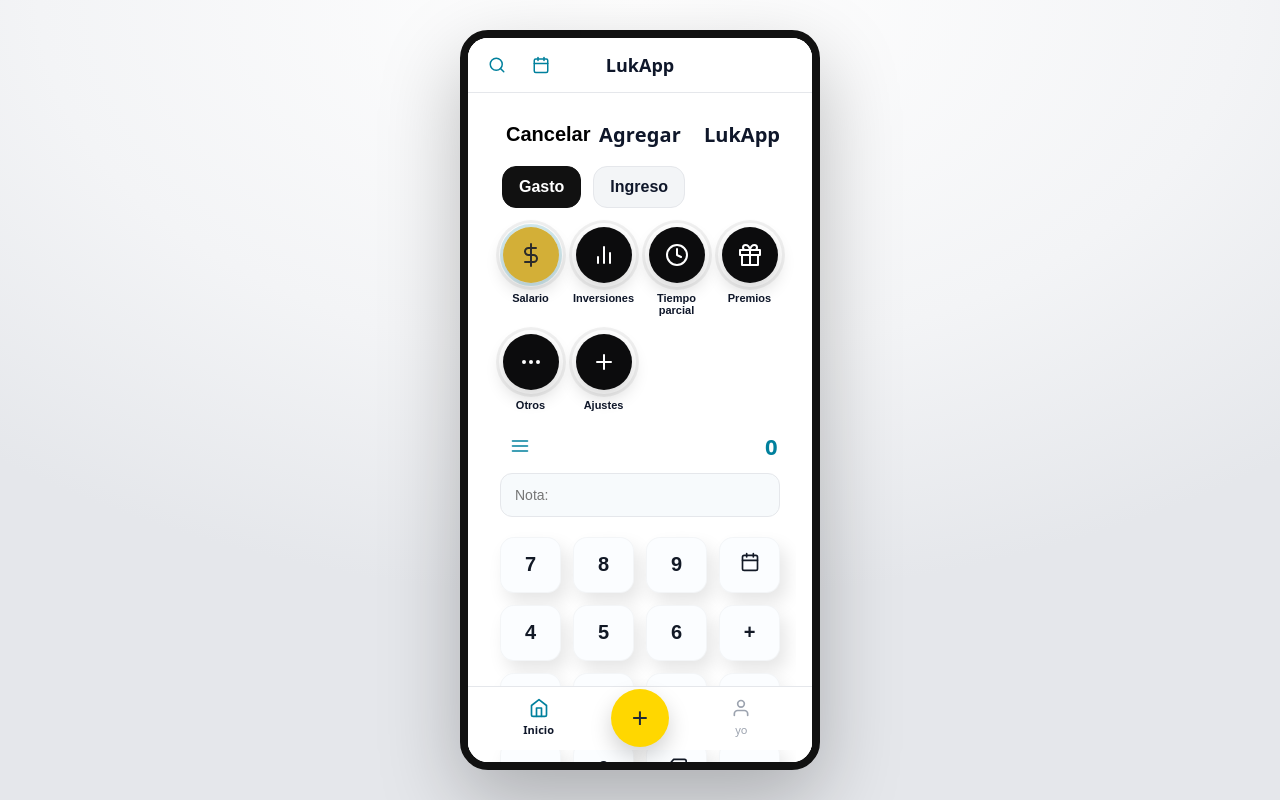
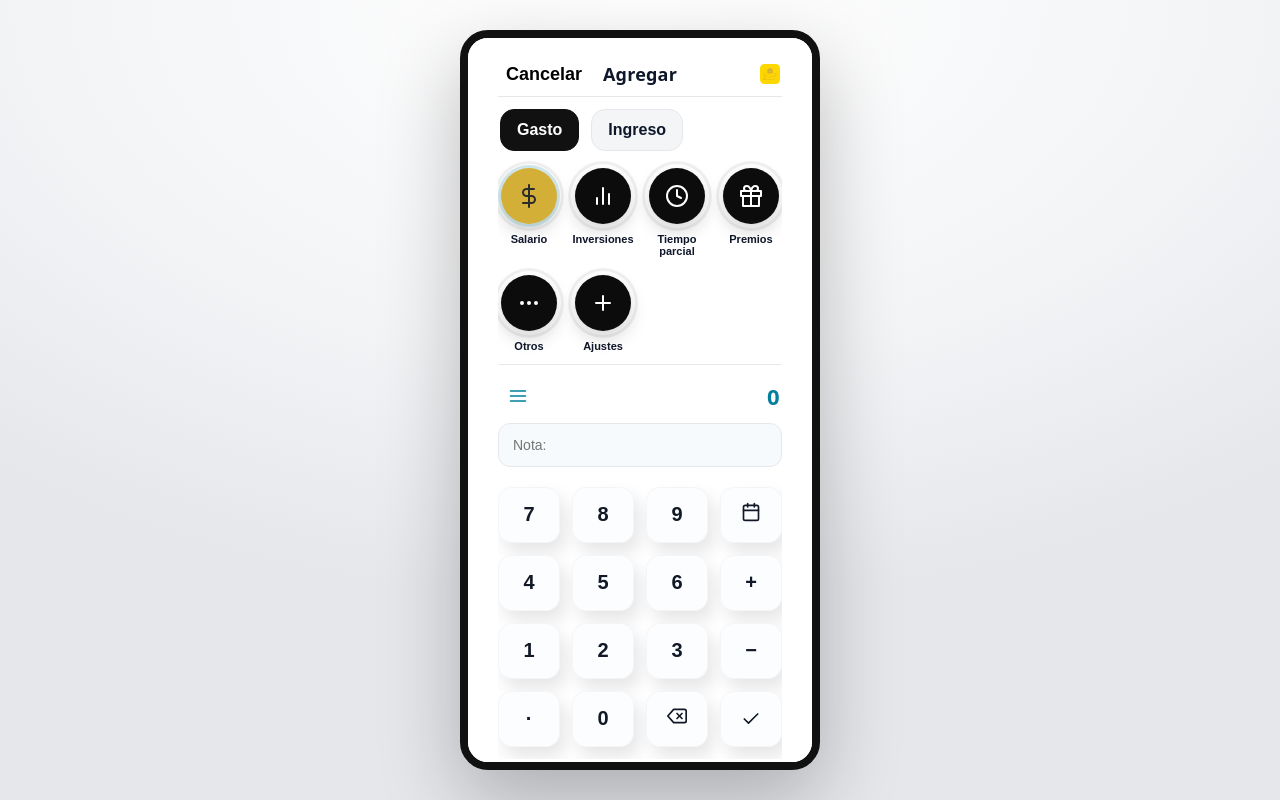
Before and after one commit to marianaUrrego/app_hibrida, a React (Vite) app: page / in a window 1280 px wide. Both pictures are taken after a click on the button "Agregar". Built offline with nearby package versions, Linux system fonts and the light colour scheme.

Commit message:
Agregar gastos terminado

```diff
--- a/src/pages/Add.jsx
+++ /dev/null
@@ -1,166 +0,0 @@
-import { useState } from "react";
-import s from "../styles/Add.module.scss";
-import {
-  FiDollarSign,
-  FiBarChart2,
-  FiClock,
-  FiGift,
-  FiMoreHorizontal,
-  FiPlus,
-  FiMenu,
-  FiCalendar,
-  FiDelete,
-  FiCheck,
-} from "react-icons/fi";
-
-const CATS = [
-  { key: "salary", label: "Salario", Icon: FiDollarSign },
-  { key: "inv", label: "Inversiones", Icon: FiBarChart2 },
-  { key: "part", label: "Tiempo\nparcial", Icon: FiClock },
-  { key: "prize", label: "Premios", Icon: FiGift },
-  { key: "other", label: "Otros", Icon: FiMoreHorizontal },
-  { key: "more", label: "Ajustes", Icon: FiPlus },
-];
-
-export default function Add({ onCancel }) {
-  const [type, setType] = useState("gasto"); // 'gasto' | 'ingreso'
-  const [cat, setCat] = useState("salary");
-  const [note, setNote] = useState("");
-  const [amount, setAmount] = useState("0");
-
-  const press = (v) => {
-    if (v === "OK") {
-      // TODO: aquí podrías guardar la transacción antes de cerrar
-      if (onCancel) onCancel();
-      return;
-    }
-    if (v === "DEL") {
-      const next = amount.length > 1 ? amount.slice(0, -1) : "0";
-      setAmount(next.endsWith(".") ? next.slice(0, -1) : next);
-      return;
-    }
-    if (v === ".") {
-      if (!amount.includes(".")) setAmount(amount + ".");
-      return;
-    }
-    if (v === "CLR") {
-      setAmount("0");
-      return;
-    }
-    // número
-    setAmount((prev) => {
-      const clean = prev === "0" ? "" : prev;
-      const next = (clean + v).slice(0, 9);
-      return next || "0";
-    });
-  };
-
-  return (
-    <div className={s.screen}>
-      {/* Topbar inline */}
-      <div className={s.topbar}>
-        <button className={s.link} onClick={() => onCancel && onCancel()}>
-          Cancelar
-        </button>
-        <div className={s.title}>Agregar</div>
-        <div className={s.brand}>LukApp</div>
-      </div>
-
-      {/* Selector tipo */}
-      <div className={s.segmented}>
-        <button
-          className={`${s.seg} ${type === "gasto" ? s.active : ""}`}
-          onClick={() => setType("gasto")}
-        >
-          Gasto
-        </button>
-        <button
-          className={`${s.seg} ${type === "ingreso" ? s.active : ""}`}
-          onClick={() => setType("ingreso")}
-        >
-          Ingreso
-        </button>
-      </div>
-
-      {/* Categorías */}
-      <div className={s.grid}>
-        {CATS.map(({ key, label, Icon }) => (
-          <button
-          key={key}
-          className={`${s.cat} ${key === "salary" ? s.catGold : ""} ${cat === key ? s.catActive : ""}`}
-          onClick={() => setCat(key)}
-        >
-
-            <span className={s.catIcon}>
-              <Icon />
-            </span>
-            <span
-              className={s.catLabel}
-              dangerouslySetInnerHTML={{
-                __html: label.replace("\n", "<br/>"),
-              }}
-            />
-          </button>
-        ))}
-      </div>
-
-      {/* Monto */}
-      <div className={s.amountRow}>
-        <button className={s.iconBtn} aria-label="Menú">
-          <FiMenu />
-        </button>
-        <div className={s.amount}>{amount}</div>
-      </div>
-
-      {/* Nota */}
-      <div className={s.noteWrap}>
-        <input
-          className={s.note}
-          placeholder="Nota:"
-          value={note}
-          onChange={(e) => setNote(e.target.value)}
-        />
-      </div>
-
-      {/* Teclado numérico */}
-      <div className={s.pad}>
-        {/* fila 1 */}
-        <button onClick={() => press("7")}>7</button>
-        <button onClick={() => press("8")}>8</button>
-        <button onClick={() => press("9")}>9</button>
-        <button className={s.ghost} aria-label="Fecha">
-          <FiCalendar />
-        </button>
-
-        {/* fila 2 */}
-        <button onClick={() => press("4")}>4</button>
-        <button onClick={() => press("5")}>5</button>
-        <button onClick={() => press("6")}>6</button>
-        <button className={s.ghost} onClick={() => press("+")}>
-          +
-        </button>
-
-        {/* fila 3 */}
-        <button onClick={() => press("1")}>1</button>
-        <button onClick={() => press("2")}>2</button>
-        <button onClick={() => press("3")}>3</button>
-        <button className={s.ghost} onClick={() => press("-")}>
-          −
-        </button>
-
-        {/* fila 4 */}
-        <button onClick={() => press(".")}>·</button>
-        <button onClick={() => press("0")}>0</button>
-        <button className={s.ghost} onClick={() => press("DEL")}>
-          <FiDelete />
-        </button>
-        <button className={s.ok} onClick={() => press("OK")}>
-          <FiCheck />
-        </button>
-      </div>
-
-      {/* barra de gestos */}
-      <div className={s.homebar} />
-    </div>
-  );
-}
--- /dev/null
+++ b/src/pages/AddExpenses.jsx
@@ -0,0 +1,116 @@
+import { useState } from "react";
+import s from "../styles/Add.module.scss";
+import logo from "../assets/app-icon.png";
+import {
+  FiDollarSign, FiBarChart2, FiClock, FiGift, FiMoreHorizontal, FiPlus,
+  FiMenu, FiCalendar, FiDelete, FiCheck
+} from "react-icons/fi";
+
+const CATS = [
+  { key: "salary", label: "Salario", Icon: FiDollarSign },
+  { key: "inv",    label: "Inversiones", Icon: FiBarChart2 },
+  { key: "part",   label: "Tiempo\nparcial", Icon: FiClock },
+  { key: "prize",  label: "Premios", Icon: FiGift },
+  { key: "other",  label: "Otros", Icon: FiMoreHorizontal },
+  { key: "more",   label: "Ajustes", Icon: FiPlus },
+];
+
+export default function Add({ onCancel }) {
+  const [type, setType]     = useState("gasto");
+  const [cat, setCat]       = useState("salary");
+  const [note, setNote]     = useState("");
+  const [amount, setAmount] = useState("0");
+
+  const press = (v) => {
+    if (v === "OK") { onCancel?.(); return; }
+    if (v === "DEL") {
+      const next = amount.length > 1 ? amount.slice(0, -1) : "0";
+      setAmount(next.endsWith(".") ? next.slice(0, -1) : next);
+      return;
+    }
+    if (v === ".") { if (!amount.includes(".")) setAmount(amount + "."); return; }
+    if (v === "CLR") { setAmount("0"); return; }
+    setAmount((p) => (p === "0" ? "" : p) + v);
+  };
+
+  return (
+    <div className={s.screen}>
+      <div className={s.topbar}>
+        <button className={s.link} onClick={() => onCancel?.()}>Cancelar</button>
+        <div className={s.title}>Agregar</div>
+        <img src={logo} alt="LukApp" className={s.logo} />
+      </div>
+
+      <div className={s.body}>
+        <div className={s.segmented}>
+          <button
+            className={`${s.seg} ${type === "gasto" ? s.active : ""}`}
+            onClick={() => setType("gasto")}
+          >
+            Gasto
+          </button>
+          <button
+            className={`${s.seg} ${type === "ingreso" ? s.active : ""}`}
+            onClick={() => setType("ingreso")}
+          >
+            Ingreso
+          </button>
+        </div>
+
+        <div className={s.grid}>
+          {CATS.map(({ key, label, Icon }) => (
+            <button
+              key={key}
+              className={`${s.cat} ${key === "salary" ? s.catGold : ""} ${cat === key ? s.catActive : ""}`}
+              onClick={() => setCat(key)}
+            >
+              <span className={s.catIcon}><Icon /></span>
+              <span
+                className={s.catLabel}
+                dangerouslySetInnerHTML={{ __html: label.replace("\n", "<br/>") }}
+              />
+            </button>
+          ))}
+        </div>
+
+        <div className={s.divider} />
+
+        <div className={s.amountRow}>
+          <button className={s.iconBtn} aria-label="Menú"><FiMenu /></button>
+          <div className={s.amount}>{amount}</div>
+        </div>
+
+        <div className={s.noteWrap}>
+          <input
+            className={s.note}
+            placeholder="Nota:"
+            value={note}
+            onChange={(e) => setNote(e.target.value)}
+          />
+        </div>
+
+        <div className={s.pad}>
+          <button onClick={() => press("7")}>7</button>
+          <button onClick={() => press("8")}>8</button>
+          <button onClick={() => press("9")}>9</button>
+          <button className={s.ghost}><FiCalendar /></button>
+
+          <button onClick={() => press("4")}>4</button>
+          <button onClick={() => press("5")}>5</button>
+          <button onClick={() => press("6")}>6</button>
+          <button className={s.ghost}>+</button>
+
+          <button onClick={() => press("1")}>1</button>
+          <button onClick={() => press("2")}>2</button>
+          <button onClick={() => press("3")}>3</button>
+          <button className={s.ghost}>−</button>
+
+          <button onClick={() => press(".")}>·</button>
+          <button onClick={() => press("0")}>0</button>
+          <button className={s.ghost} onClick={() => press("DEL")}><FiDelete /></button>
+          <button className={s.ok} onClick={() => press("OK")}><FiCheck /></button>
+        </div>
+      </div>
+    </div>
+  );
+}
--- a/src/pages/Home.jsx
+++ b/src/pages/Home.jsx
@@ -1,22 +1,24 @@
 import React, { useState } from 'react';
 import TopBar from '../components/TopBar.jsx';
-import MonthHeader from '../components/MonthHeader.jsx';
 import EmptyState from '../components/EmptyState.jsx';
 import BottomNav from '../components/BottomNav.jsx';
 import CalendarComponent from '../components/Calendar.jsx';
-import Add from '../pages/Add.jsx';
+import AddExpenses from "../pages/AddExpenses.jsx";
+
 import layout from '../styles/Layout.module.scss';
 
 export default function Home() {
   const [showCalendar, setShowCalendar] = useState(false);
   const [showAdd, setShowAdd] = useState(false);
+
   return (
     <div className={layout.screen}>
+      {!showAdd && (
         <TopBar onCalendarClick={() => setShowCalendar(!showCalendar)} />
-
+      )}
       <main className={layout.content}>
         {showAdd ? (
-          <Add onCancel={() => setShowAdd(false)} />
+          <AddExpenses onCancel={() => setShowAdd(false)} />
         ) : (
           <>
             {showCalendar && <CalendarComponent />}
@@ -24,7 +26,7 @@
           </>
         )}
       </main>
-
+      {!showAdd && (
         <button
           className={layout.fab}
           aria-label="Agregar"
@@ -32,8 +34,8 @@
         >
           +
         </button>
-
-      <BottomNav />
+      )}
+      {!showAdd && <BottomNav />}
     </div>
   );
 }
--- a/src/styles/Add.module.scss
+++ b/src/styles/Add.module.scss
@@ -1,185 +1,111 @@
 @use './variables' as *;
 
-/* ================== Layout ================== */
+/* ===== Layout general ===== */
 .screen{
-  padding: 14px 16px 12px;
+  display: flex;
+  flex-direction: column;
   min-height: 100%;
   background: #fff;
   color: $fg;
   font-family: 'Offside', ui-sans-serif, system-ui;
-  overflow-x: hidden;          /* evita desbordes laterales */
+  overflow: hidden;       /* controlamos el scroll en .body */
+  padding: 10px 14px 10px;
   box-sizing: border-box;
 }
 
-/* ================== Topbar ================== */
-/* "Cancelar   Agregar   LukApp" */
+/* área scrollable para que el teclado SIEMPRE quepa */
+.body{
+  flex: 1 1 auto;
+  overflow: auto;
+  padding-bottom: 6px;   /* pequeño respiro inferior */
+}
+
+/* ===== Topbar: Cancelar | Agregar | logo ===== */
 .topbar{
   display: grid;
   grid-template-columns: 1fr auto 1fr;
   align-items: center;
-  padding: 6px 0 12px;
+  gap: 8px;
+  padding: 6px 2px 10px;
+  border-bottom: 1px solid $line; /* igual a la ref */
 }
-.link{ justify-self: start;  font-weight: 800; font-size: 20px; border: 0; background: transparent; }
-.title{ justify-self: center; font-weight: 800; font-size: 20px; letter-spacing: .2px; }
-.brand{ justify-self: end;   font-weight: 800; font-size: 20px; }
+.link{ justify-self: start;  background: transparent; border: 0; font-weight: 800; font-size: 18px; }
+.title{ justify-self: center; font-weight: 800; font-size: 18px; letter-spacing: .2px; }
+.logo{ justify-self: end; width: 20px; height: 20px; border-radius: 4px; object-fit: contain; }
 
-/* ================== Segmented ================== */
+/* ===== Segmented ===== */
 .segmented{
-  display: flex;
-  gap: 12px;
-  margin: 6px 2px 18px;      /* pequeño respiro lateral */
-  justify-content: flex-start;
+  display: flex; gap: 12px; margin: 12px 2px 16px;
 }
 .seg{
-  height: 42px;
-  padding: 0 16px;
-  border-radius: 14px;
-  border: 1px solid $line;
-  background: #f3f5f7;
-  color: $fg;
-  font-weight: 800;
-  font-size: 16px;
-  white-space: nowrap;
+  height: 42px; padding: 0 16px; border-radius: 14px;
+  border: 1px solid $line; background: #f3f5f7; color: $fg;
+  font-weight: 800; font-size: 16px; white-space: nowrap;
 }
-.active{
-  background: #111;
-  color: #fff;
-  border-color: #111;
-}
+.active{ background: #111; color: #fff; border-color: #111; }
 
-/* ================== Categorías ================== */
-/* 4 por fila y sin desbordes */
+/* ===== Categorías (4 por fila) ===== */
 .grid{
   display: grid;
   grid-template-columns: repeat(4, minmax(0, 1fr));
   gap: 16px 16px;
-  margin: 6px 2px 12px;
+  margin: 4px 2px 10px;
 }
-
 .cat{
-  display: flex;
-  flex-direction: column;
-  align-items: center;
-  gap: 10px;
-  background: transparent;
-  border: 0;
-  cursor: pointer;
+  display: flex; flex-direction: column; align-items: center; gap: 10px;
+  background: transparent; border: 0; cursor: pointer;
 }
-
-/* círculo */
 .catIcon{
-  position: relative;        /* importante para ::after */
-  width: 56px;
-  height: 56px;
-  border-radius: 50%;
-  display: grid;
-  place-items: center;
-  background: #0c0c0d;
-  color: #fff;
+  position: relative;
+  width: 56px; height: 56px; border-radius: 50%;
+  display: grid; place-items: center;
+  background: #0c0c0d; color: #fff;
   box-shadow: 0 8px 18px rgba(0,0,0,.16);
   svg{ font-size: 24px; }
 }
-
-/* halo sutil */
 .catIcon::after{
-  content: "";
-  position: absolute;
-  inset: -4px;
-  border-radius: 50%;
-  box-shadow: 0 0 0 3px rgba(0,0,0,.06);
-  pointer-events: none;
+  content:""; position:absolute; inset:-4px; border-radius:50%;
+  box-shadow: 0 0 0 3px rgba(0,0,0,.06); pointer-events: none;
+}
+.catGold .catIcon{ background: $gold; color: #2b2b2b; }
+.catActive .catIcon{ outline: 3px solid rgba($blue, .18); }
+.catLabel{
+  text-align: center; white-space: pre-line;
+  font-size: 11px; line-height: 1.05; font-weight: 800; color: $fg;
 }
 
-/* “Salario” en dorado (aplica con clase .catGold en el botón) */
-.catGold .catIcon{
-  background: $gold;
-  color: #2b2b2b;
-}
+/* ===== Divider ===== */
+.divider{ height:1px; background:$line; opacity:.9; margin: 8px 0 10px; }
 
-/* estado activo (outline suave) */
-.catActive .catIcon{
-  outline: 3px solid rgba($blue, .18);
-}
-
-/* etiqueta */
-.catLabel{
-  text-align: center;
-  white-space: pre-line;
-  font-size: 11px;
-  line-height: 1.05;
-  font-weight: 800;
-  color: $fg;
-}
-
-/* ================== Divider fino ================== */
-.divider{
-  height: 1px;
-  background: $line;
-  opacity: .9;
-  margin: 6px 0 10px;
-}
-
-/* ================== Fila de monto ================== */
+/* ===== Fila de monto ===== */
 .amountRow{
-  display: flex;
-  align-items: center;
-  justify-content: space-between;
-  padding: 6px 2px 4px;
+  display: flex; align-items: center; justify-content: space-between;
+  padding: 6px 2px 6px;
 }
 .iconBtn{
-  width: 36px; height: 28px;
-  display: grid; place-items: center;
-  border: 0; background: transparent;
-  color: $blue; font-size: 20px;
+  width: 36px; height: 28px; display: grid; place-items: center;
+  border: 0; background: transparent; color: $blue; font-size: 20px;
 }
-.amount{
-  font-size: 22px;
-  font-weight: 900;
-  color: $blue;
-  letter-spacing: .5px;
-}
+.amount{ font-size: 22px; font-weight: 900; color: $blue; letter-spacing: .5px; }
 
-/* ================== Nota ================== */
-.noteWrap{ padding: 8px 0 12px; }
+/* ===== Nota ===== */
+.noteWrap{ padding: 6px 0 10px; }
 .note{
   width: 100%; height: 44px; padding: 0 14px;
   border: 1px solid $line; border-radius: 12px;
   background: #f7fafc; font-size: 14px;
 }
 
-/* ================== Teclado ================== */
+/* ===== Teclado ===== */
 .pad{
-  display: grid;
-  grid-template-columns: repeat(4, 1fr);
-  gap: 12px;
-  margin-top: 8px;
+  display: grid; grid-template-columns: repeat(4, 1fr);
+  gap: 12px; margin-top: 10px; padding-bottom: 6px;
 }
 .pad > button{
-  height: 56px;                /* cabe completo en pantalla */
-  border-radius: 14px;
-  border: none;
-  font-size: 20px;
-  font-weight: 900;
-  color: #121926;
+  height: 56px; border-radius: 14px; border: none;
+  font-size: 20px; font-weight: 900; color: #121926;
   background: #fbfdff;
-  box-shadow:
-    6px 10px 18px rgba(0,0,0,.10),
-    inset 0 0 0 1px rgba(0,0,0,.03);
+  box-shadow: 6px 10px 18px rgba(0,0,0,.10), inset 0 0 0 1px rgba(0,0,0,.03);
 }
-.ghost{
-  background: #eef3f7;
-  font-size: 19px;
-}
-.ok{
-  background: $yellow;
-  color: #1f2937;
-  display: grid; place-items: center;
-  font-size: 20px; font-weight: 900;
-}
-
-/* ================== Home bar (gesto) ================== */
-.homebar{
-  width: 120px; height: 5px; border-radius: 4px;
-  background: #0f172a; opacity: .75;
-  margin: 18px auto 6px;
-}
+.ghost{ background: #eef3f7; font-size: 19px; }
+.ok{ background: $yellow; color: #1f2937; display: grid; place-items: center; font-size: 20px; font-weight: 900; }
```
Also changed, not shown: src/assets/app-icon.png (added). Lines whose indentation alone changed are shown as unchanged.
